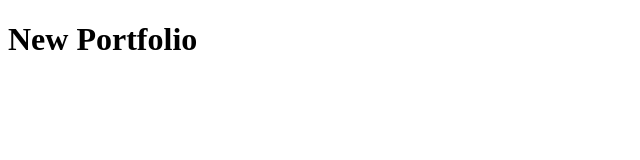
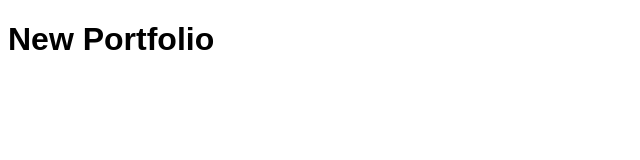
Before and after one commit to grosen-coding/grosen-portfolio, a React (Create React App) app: page / in a window 1280 px wide. Shown: the top 160 px of the page, without its empty margins (0-640 px from the left). Built offline with nearby package versions, Linux system fonts and the light colour scheme.

Commit message:
Added font family

```diff
--- a/src/index.css
+++ b/src/index.css
@@ -1 +1,3 @@
-body {}
+body {
+    font-family: Arial, Helvetica, sans-serif;
+}
```
